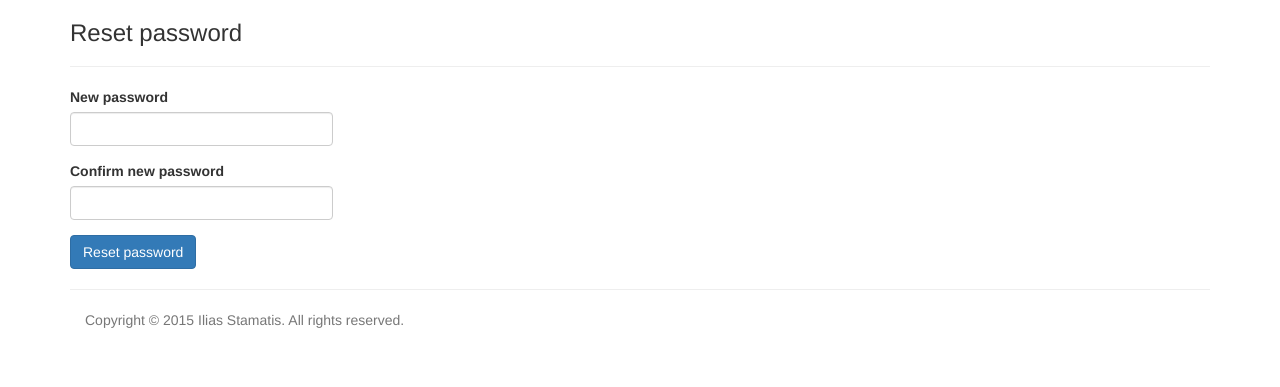
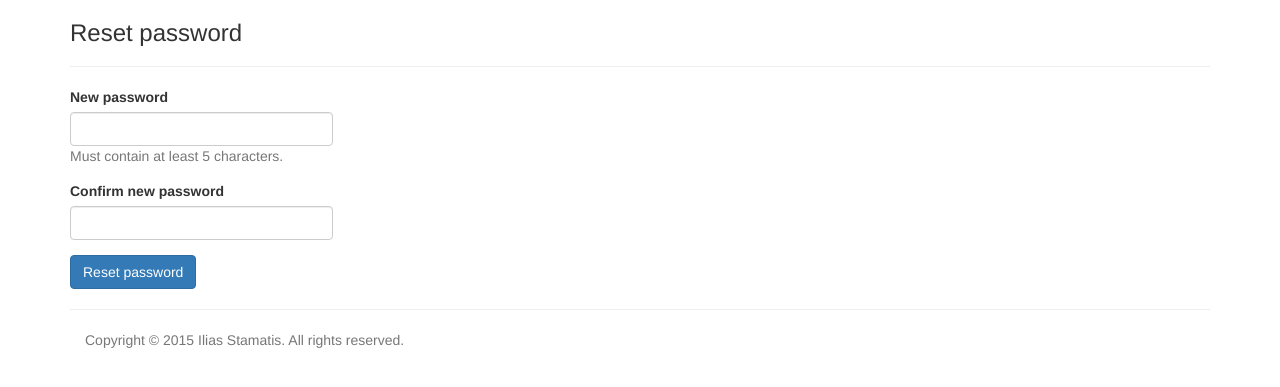
Before and after one commit to ilstam/guitarchords, a Django app: template templates/registration/password_reset_confirm.html in a window 1280 px wide. Shown: the part 52-439 px from the top of the page. Run offline with Django 3.2, Linux system fonts and the light colour scheme; the template is opened without the code that fills it, so the values that code supplies are empty; some libraries are stand-ins or nearby versions.

Commit message:
perform client-side validation on password_reset_confirm

```diff
--- a/chords/static/chords/js/forms_validation.js
+++ b/chords/static/chords/js/forms_validation.js
@@ -41,7 +41,17 @@ $('#password_change_form').submit(function(event) {
 
     if (! applyValidationGlyphicon(pass1, pass1.val().length >= 5))
         event.preventDefault();
-    if (! applyValidationGlyphicon(pass2, pass2.val().length >= 5 && pass2.val() == $('#new_password2').val()))
+    if (! applyValidationGlyphicon(pass2, pass2.val().length >= 5 && pass2.val() == $('#new_password1').val()))
+        event.preventDefault();
+});
+
+$('#password_reset_form').submit(function(event) {
+    var pass1 = $('#new_password1');
+    var pass2 = $('#new_password2');
+
+    if (! applyValidationGlyphicon(pass1, pass1.val().length >= 5))
+        event.preventDefault();
+    if (! applyValidationGlyphicon(pass2, pass2.val().length >= 5 && pass2.val() == $('#new_password1').val()))
         event.preventDefault();
 });
 
--- a/templates/registration/password_reset_confirm.html
+++ b/templates/registration/password_reset_confirm.html
@@ -1,4 +1,5 @@
 {% extends "chords/base.html" %}
+{% load staticfiles %}
 {% load i18n %}
 
 {% block title %}{% trans "Confirm password reset" %}{% endblock %}
@@ -8,19 +9,24 @@
 <h3>{% trans "Reset password" %}</h3>
 <hr />
 
-<form method="post" action="">
+<form id="password_reset_form" method="post" action="">
     {% csrf_token %}
-    {{form.errors}}
+
     <div class="row">
         <div class="form-group col-md-3">
-            <label for="new_password1">{% trans "New password" %}</label>
-            <input type="password" class="form-control" name="new_password1">
+            <label for="new_password1" class="control-label">{% trans "New password" %}</label>
+            <input type="password" class="form-control" id="new_password1" name="new_password1" aria-describedby="inputStatus">
+            <span class="glyphicon form-control-feedback" aria-hidden="true"></span>
+            <span id="inputStatus" class="sr-only"></span>
+            <span class="text-muted">Must contain at least 5 characters.</span>
         </div>
     </div>
     <div class="row">
         <div class="form-group col-md-3">
-            <label for="new_password2">{% trans "Confirm new password" %}</label>
-            <input type="password" class="form-control" name="new_password2">
+            <label for="new_password2" class="control-label">{% trans "Confirm new password" %}</label>
+            <input type="password" class="form-control" id="new_password2" name="new_password2" aria-describedby="inputStatus">
+            <span class="glyphicon form-control-feedback" aria-hidden="true"></span>
+            <span id="inputStatus" class="sr-only"></span>
         </div>
     </div>
 
@@ -28,3 +34,7 @@
 </form>
 
 {% endblock %}
+
+{% block scripts_block %}
+    <script src="{% static "chords/js/forms_validation.js" %}"></script>
+{% endblock %}
```
